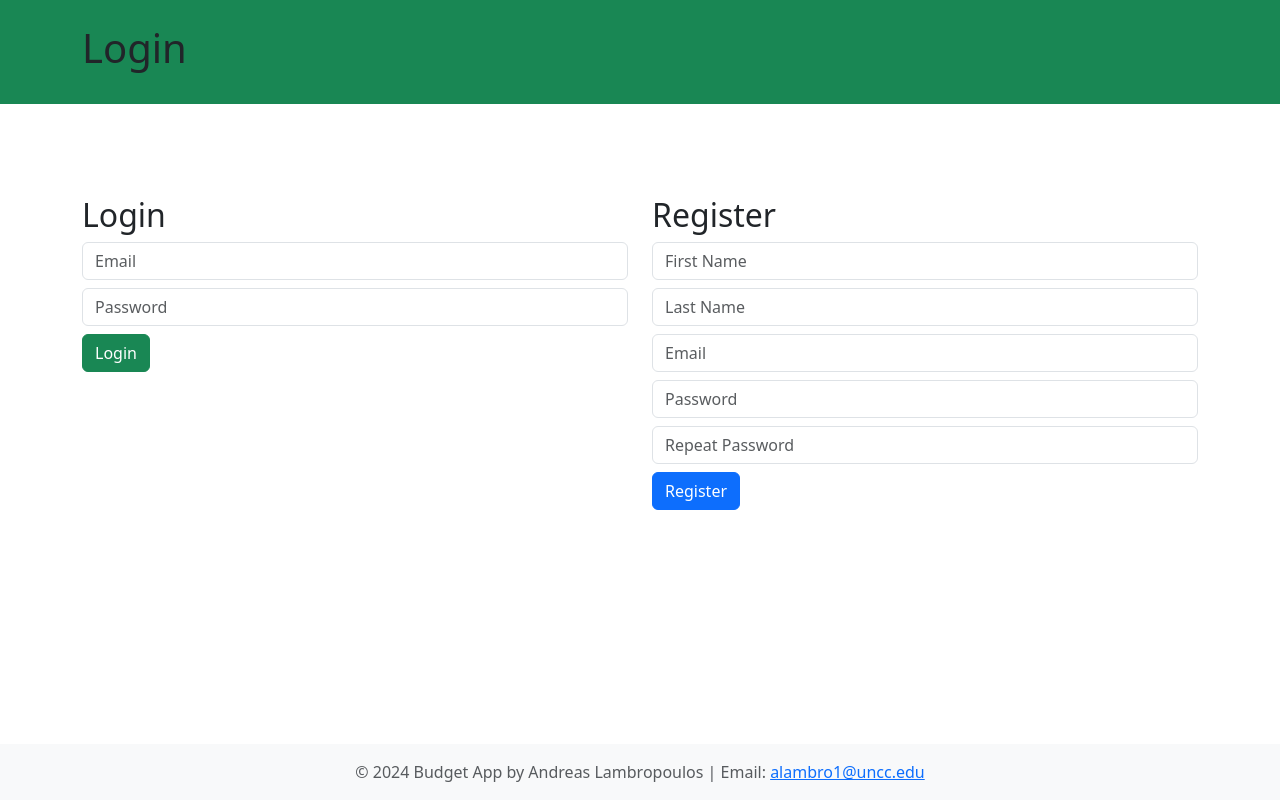
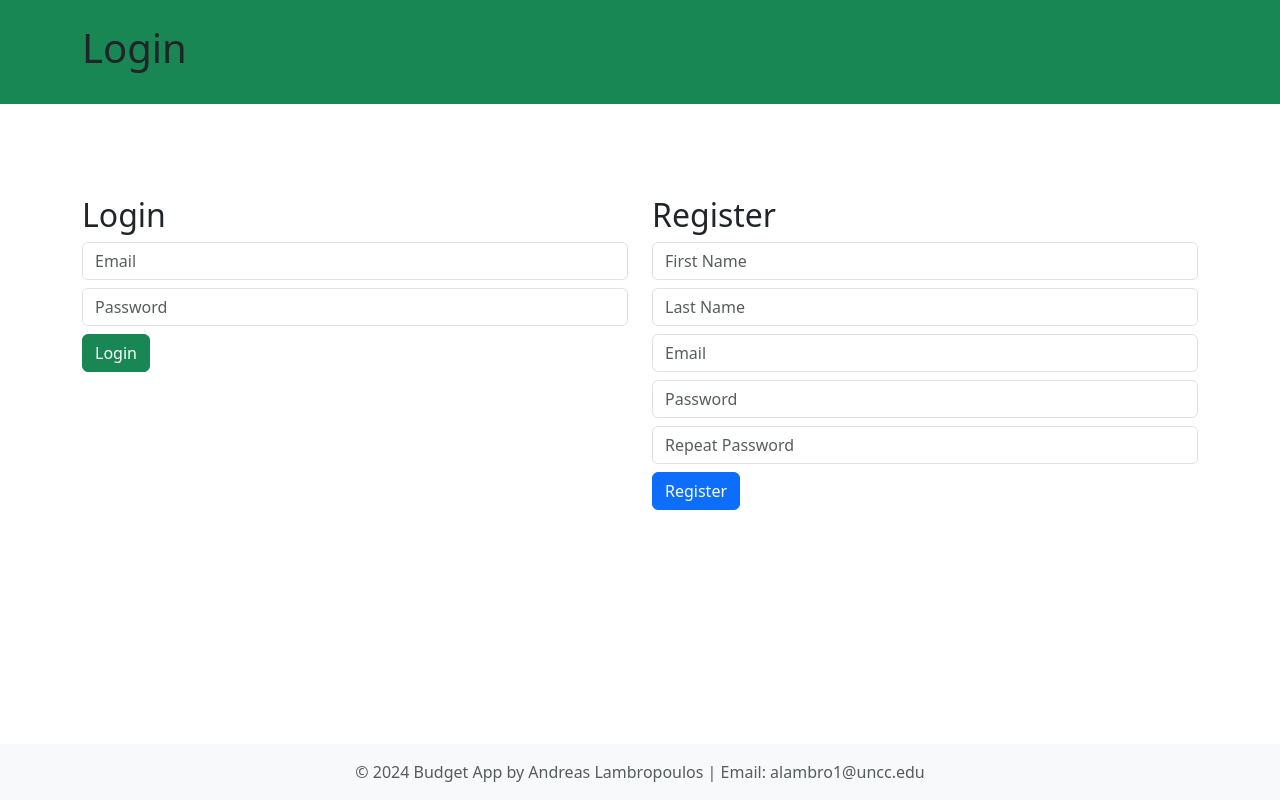
Before and after one commit to andlamb2002/budget-app, a React (Create React App) app in the folder client/: page /login in a window 1280 px wide. Built offline with nearby package versions, Linux system fonts and the light colour scheme.

Commit message:
Removed email link

```diff
--- a/client/src/Components/Footer.jsx
+++ b/client/src/Components/Footer.jsx
@@ -4,7 +4,7 @@ function Footer() {
     return (
         <footer className="bg-light text-center mt-auto py-3">
             <div className="text-muted">
-                © 2024 Budget App by Andreas Lambropoulos | Email: <a href="mailto:alambro1@uncc.edu">alambro1@uncc.edu</a>
+                © 2024 Budget App by Andreas Lambropoulos | Email: alambro1@uncc.edu
             </div>
         </footer>
     );
```
